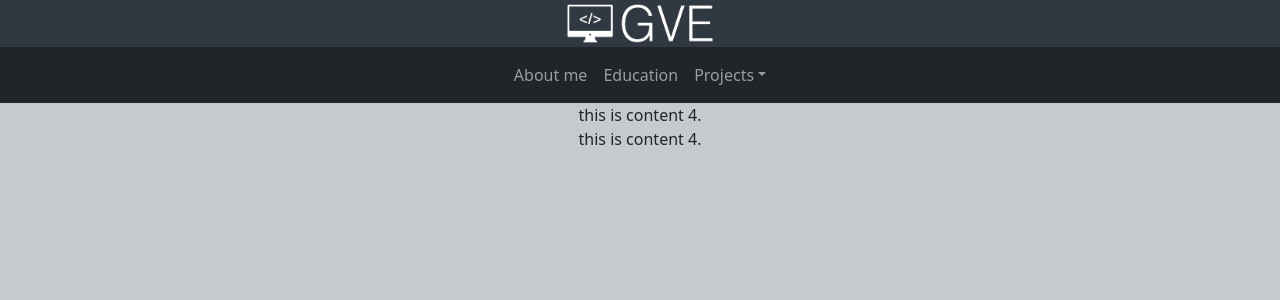
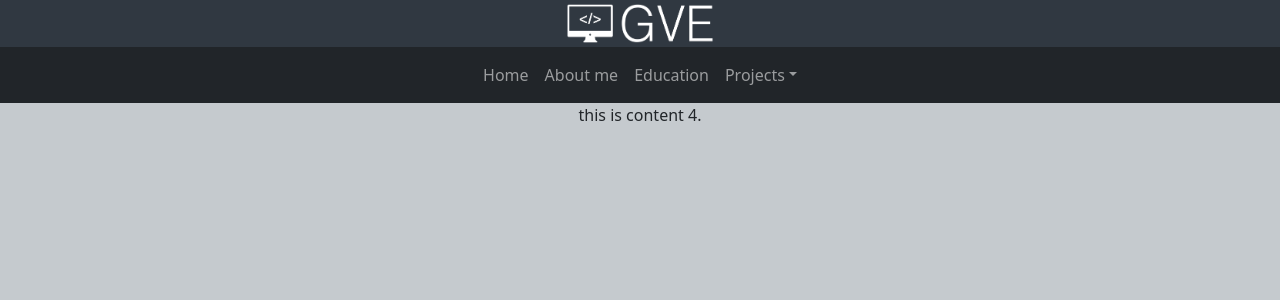
Before and after one commit to GianniVE/gvewebsite, a React (Create React App) app: page / in a window 1280 px wide. Shown: the top 300 px of the page. Built offline with nearby package versions, Linux system fonts and the light colour scheme.

Commit message:
conditional showing of home in nav

```diff
--- a/src/Components/Navbar.js
+++ b/src/Components/Navbar.js
@@ -6,9 +6,10 @@ import NavDropDown from 'react-bootstrap/NavDropdown'
 
 function Navbar() {
   return (
-    <div className="App">
+    <>
+      {console.log(window.location.href)}
       <div className='brand'>
-      <img src={process.env.PUBLIC_URL + '/gve.png'} alt='logo' width="619px" height="186px" />
+        <img src={process.env.PUBLIC_URL + '/gve.png'} alt='logo' width="619px" height="186px" />
       </div>
       <NavBar bg='dark' variant='dark'
         sticky='top' expand='sm' collapseOnSelect className='justify-content-center'>{/* bg kan verwijzing naar cssklasse zijn ook. kleur navbar. Sticky= vast aan bovenkant bij scroll? */}
@@ -16,6 +17,11 @@ function Navbar() {
 
         <NavBar.Collapse className="justify-content-center ">
           <Nav>
+
+            {window.location.href.includes("/Home") ? null :
+              <Nav.Link href="Home">Home</Nav.Link>
+            }
+
             <Nav.Link href="About">About me</Nav.Link>
             <Nav.Link href="Education">Education</Nav.Link>
 
@@ -28,10 +34,7 @@ function Navbar() {
           </Nav>
         </NavBar.Collapse>
       </NavBar>
-      <div className='content'>
-        this is content 4.
-      </div>
-    </div>
+    </>
   );
 }
 
```
